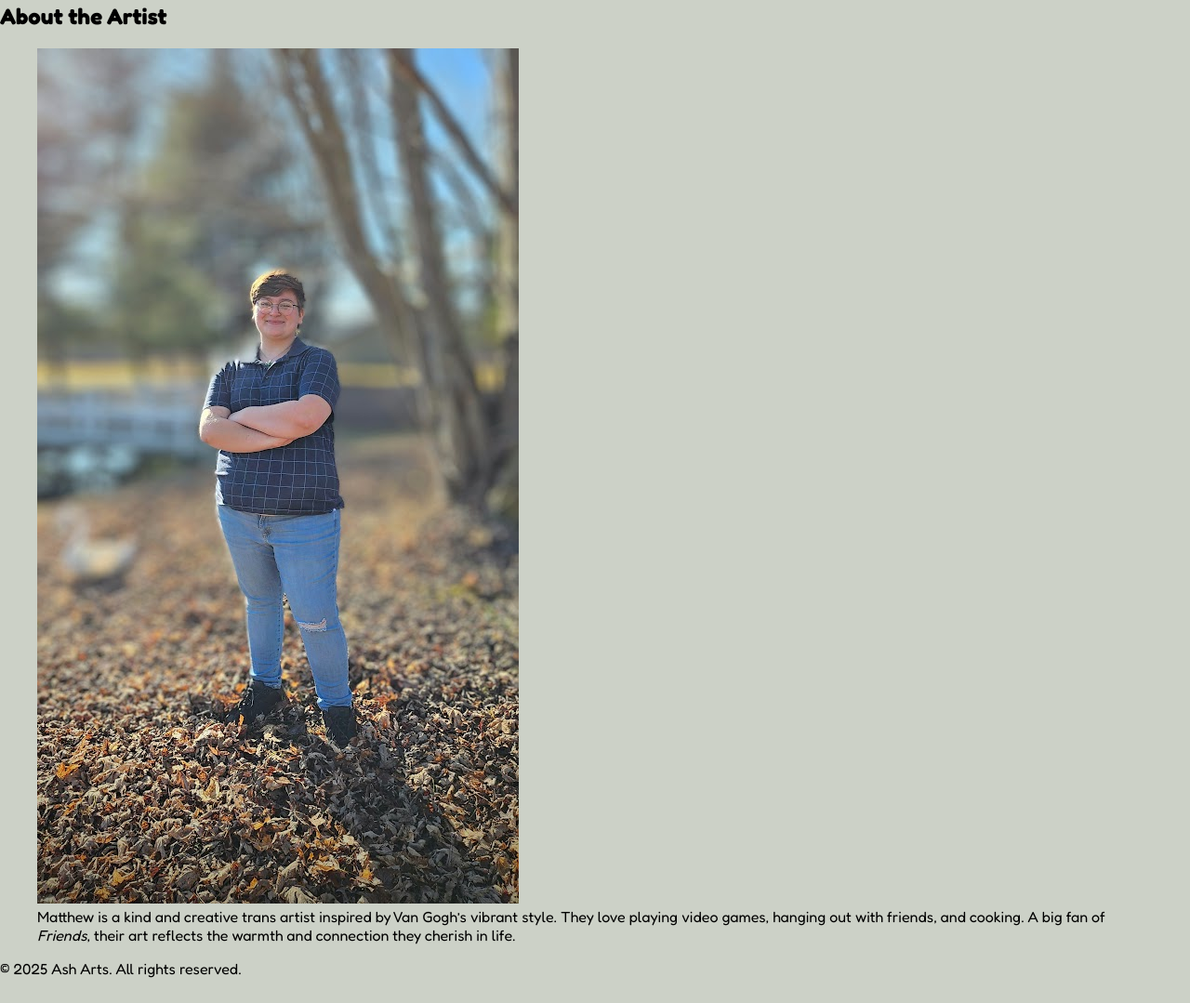
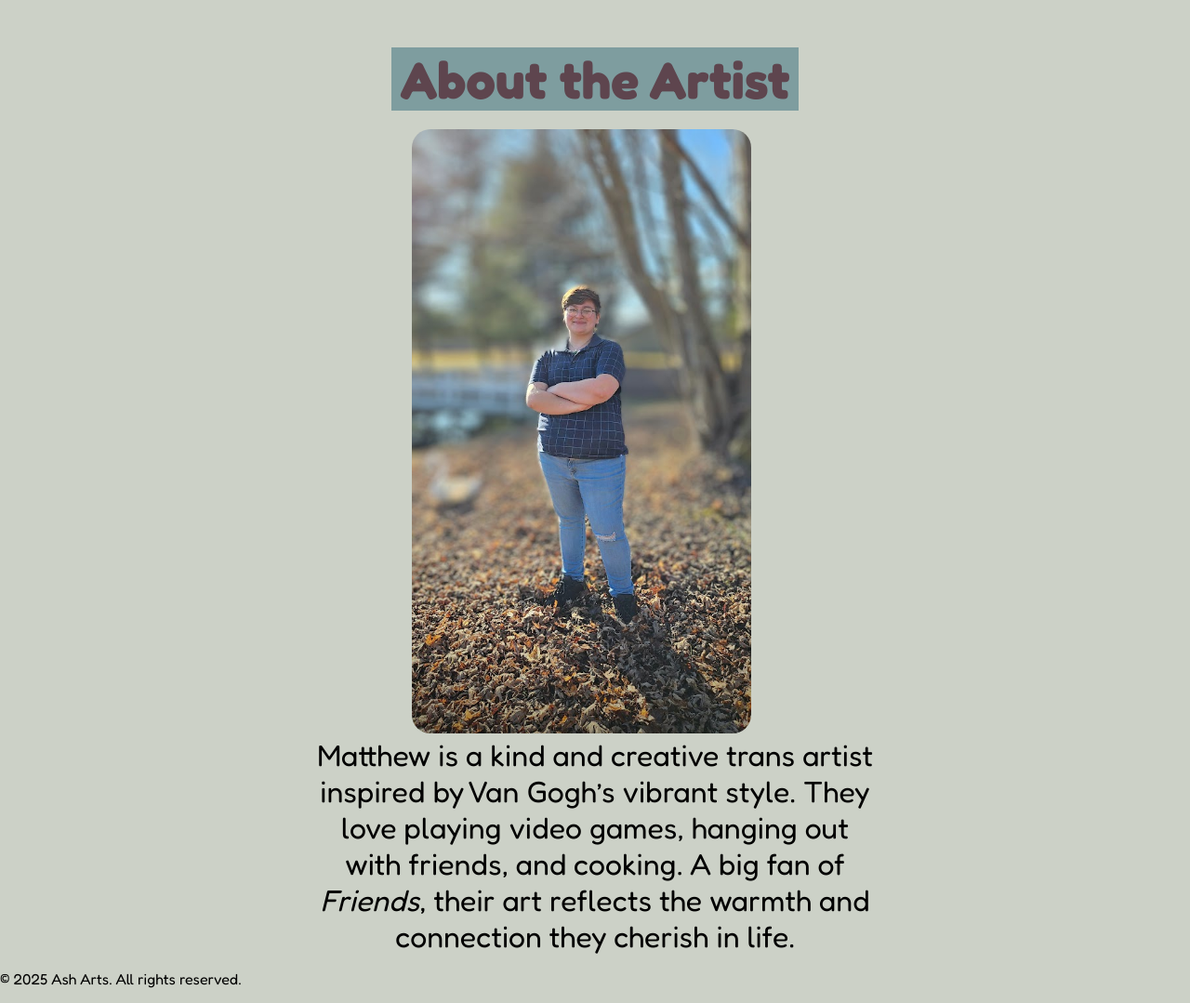
Before and after one commit to DarkOwl490/ash-arts-business, a plain HTML site: page index.html in a window 1280 px wide. Shown: the part 2755-3834 px from the top of the page at 93% size. Drawn offline with Linux system fonts and the light colour scheme; a web font is replaced by a local one.

Commit message:
Refactor artist section layout and styling for improved presentation

```diff
--- a/index.html
+++ b/index.html
@@ -47,12 +47,12 @@
       </div>
     </section>
     <!-- Artist -->
-    <section id="artists">
+    <section id="artists" class="artist">
       <h2>About the Artist</h2>
-        <figure>
-          <img src="./resources/images/matthew.jpg" alt="Artist">
-          <figcaption>Matthew is a kind and creative trans artist inspired by Van Gogh’s vibrant style. They love playing video games, hanging out with friends, and cooking. A big fan of <em>Friends</em>, their art reflects the warmth and connection they cherish in life.</figcaption>
-        </figure>
+      <div class="artist-image">
+        <img src="./resources/images/matthew.jpg" alt="Artist">
+      </div>
+      <p>Matthew is a kind and creative trans artist inspired by Van Gogh’s vibrant style. They love playing video games, hanging out with friends, and cooking. A big fan of <em>Friends</em>, their art reflects the warmth and connection they cherish in life.</p>
     </section>
     <!-- Footer -->
     <footer>
--- a/resources/css/styles.css
+++ b/resources/css/styles.css
@@ -118,8 +118,30 @@ nav a {
 }
 
 /* Artist */
-
-
-
-
-/* Footer */
+.artist {
+    display: flex;
+    flex-direction: column;
+    align-items: center;
+    margin-top: 3rem;
+}
+.artist h2 {
+    margin: 1.25rem 0;
+    font-size: 3.5rem;
+    color: #5e454e;
+    background-color: hsla(194, 85%, 21%, 0.4);
+    padding: 0 0.625rem;
+}
+.artist img{
+    height: 40.625rem;
+    width: auto;
+    border-radius: 1.25rem;
+}
+.artist-image {
+    width: 24.6875rem;
+}
+.artist p {
+    margin: 0;
+    text-align: center;
+    width: 37.5rem;
+    font-size: 2rem;
+}
```
